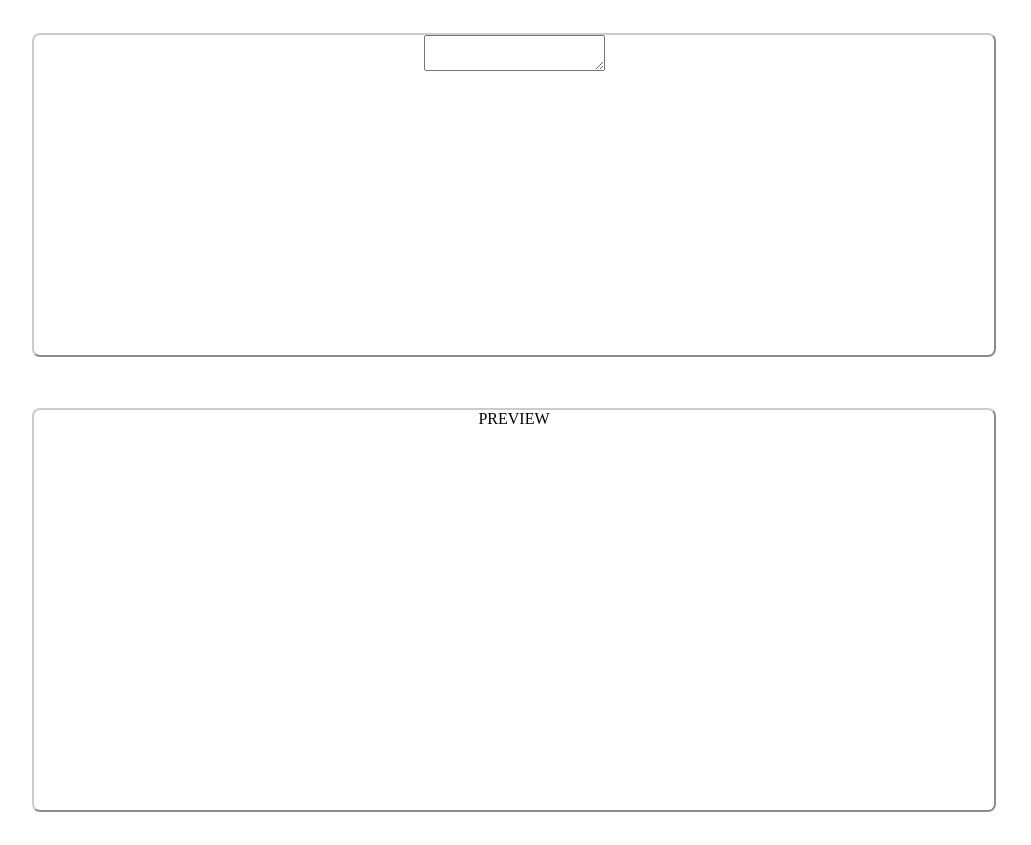
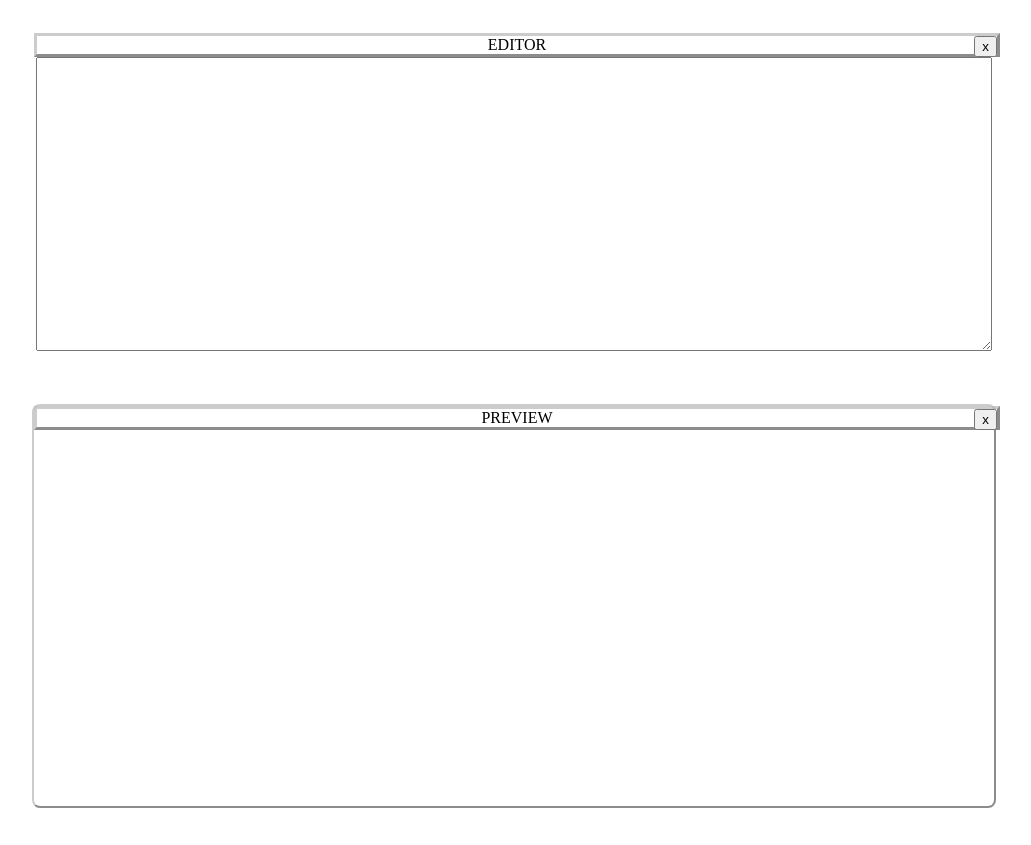
Before and after one commit to Alvintol/markdown-previewer, a React (Create React App) app: page / in a window 1280 px wide. Shown: the whole page, without its empty margins (126-1157 px from the left). Built offline with nearby package versions, Linux system fonts and the light colour scheme.

Commit message:
adds topBar component and respective styling

```diff
--- a/src/App.js
+++ b/src/App.js
@@ -1,5 +1,5 @@
 import { useState } from 'react';
-import Editor from './Markdown';
+import Editor from './Editor';
 import Preview from './Preview';
 import './styling/sass/app.scss';
 
--- a/src/Markdown.js
+++ b/src/Editor.js
@@ -1,6 +1,11 @@
+import TopBar from './TopBar';
+
 const Editor = props => {
 return (
   <div id='mark-down'>
+    <TopBar
+    title='EDITOR'
+    />
     <textarea
     id='editor'></textarea>
   </div>
--- a/src/Preview.js
+++ b/src/Preview.js
@@ -1,7 +1,11 @@
+import TopBar from './TopBar';
+
 const Preview = props => {
 
   return <div id='preview'>
-    PREVIEW
+    <TopBar
+    title='PREVIEW'
+    />
   </div>;
 };
 
--- /dev/null
+++ b/src/TopBar.js
@@ -0,0 +1,13 @@
+const TopBar = (props) => {
+  const { title } = props;
+  return (
+    <div className='top-bar'>
+      {title}
+      <div className='top-container'>
+        <button>x</button>
+      </div>
+    </div>
+  );
+};
+
+export default TopBar;
--- a/src/styling/css/app.css
+++ b/src/styling/css/app.css
@@ -7,21 +7,35 @@
 }
 #app #mark-down {
   border-width: 2px;
+  border-radius: 8px;
+  margin: 2%;
+  width: 75vw;
+  height: 40vh;
+}
+#app #mark-down textarea {
+  margin: 0;
+  height: 90%;
+  width: 99%;
+}
+#app #preview {
   border-style: outset;
   border-color: rgba(189, 189, 189, 0.762);
   border-image: initial;
-  border-radius: 8px;
-  margin: 2%;
-  width: 75vw;
-  min-height: 40vh;
-}
-#app #preview {
   border-width: 2px;
-  border-style: outset;
-  border-color: rgba(189, 189, 189, 0.762);
-  border-image: initial;
   border-radius: 8px;
   margin: 2%;
   width: 75vw;
   min-height: 50vh;
 }
+#app .top-bar {
+  border-style: outset;
+  border-color: rgba(189, 189, 189, 0.762);
+  border-image: initial;
+  width: 100%;
+  position: relative;
+}
+#app .top-bar button {
+  position: absolute;
+  top: 0;
+  right: 0;
+}
--- a/src/styling/sass/_mixins.scss
+++ b/src/styling/sass/_mixins.scss
@@ -18,8 +18,23 @@ $mute: rgba(189, 189, 189, 0.762);
 }
 
 @mixin border {
-  border-width: 2px;
   border-style: outset;
   border-color: $mute;
   border-image: initial;
 }
+@mixin topRound {
+  border-top-right-radius: 12px;
+  border-top-left-radius: 12px;
+}
+
+@mixin bottomRound {
+  border-bottom-right-radius: 12px;
+  border-bottom-left-radius: 12px;
+}
+
+@mixin box {
+  border-width: 2px;
+  border-radius: 8px;
+  margin: 2%;
+  width: 75vw;
+}
--- a/src/styling/sass/app.scss
+++ b/src/styling/sass/app.scss
@@ -5,17 +5,31 @@
   @include center;
 
   #mark-down {
-    @include border;
-    border-radius: 8px;
-    margin: 2%;
-    width: 75vw;
-    min-height: 40vh;
+    // @include border;
+    @include box;
+    height: 40vh;
+
+    textarea {
+      margin: 0;
+      height: 90%;
+      width: 99%;
+    }
   }
   #preview {
     @include border;
-    border-radius: 8px;
-    margin: 2%;
-    width: 75vw;
+    @include box;
     min-height: 50vh;
   }
+
+  .top-bar {
+    @include border;
+    width: 100%;
+    position: relative;
+
+      button {
+        position: absolute;
+        top: 0;
+        right: 0;
+    }
+  }
 }
```
